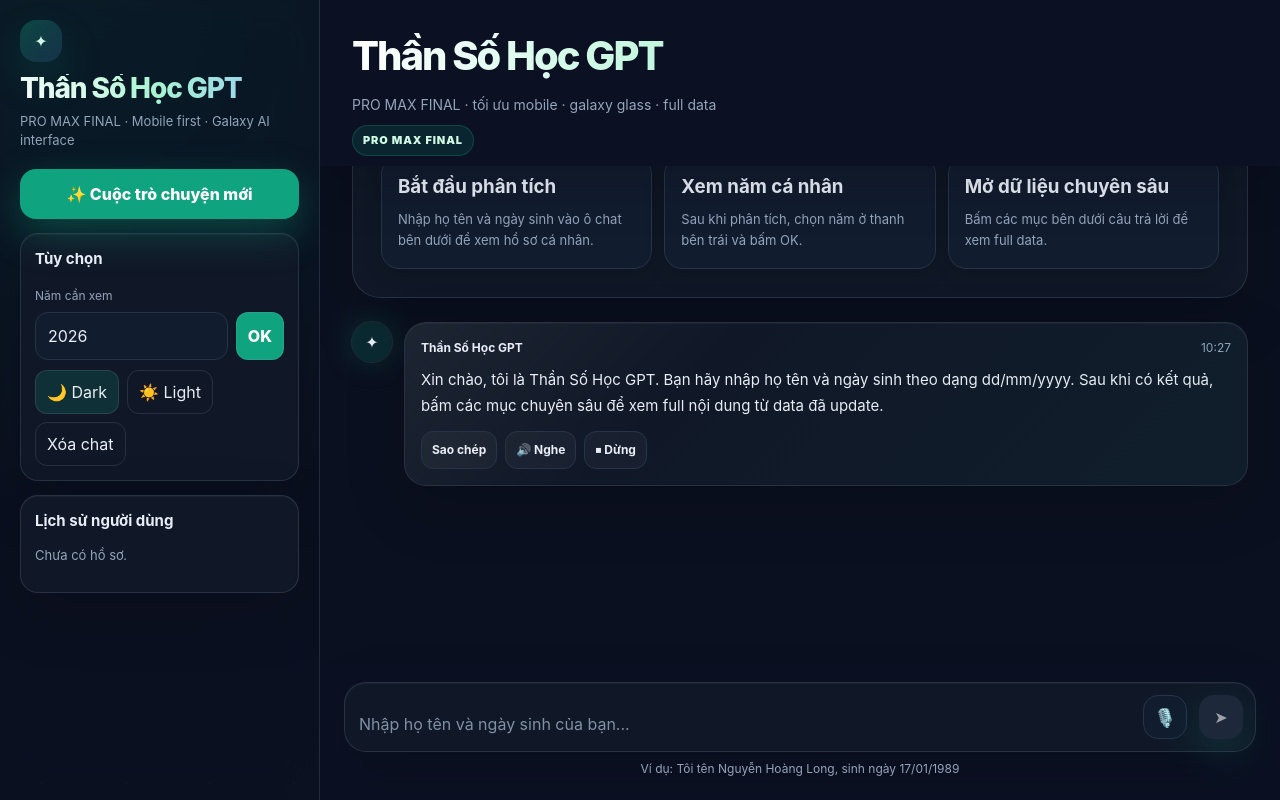
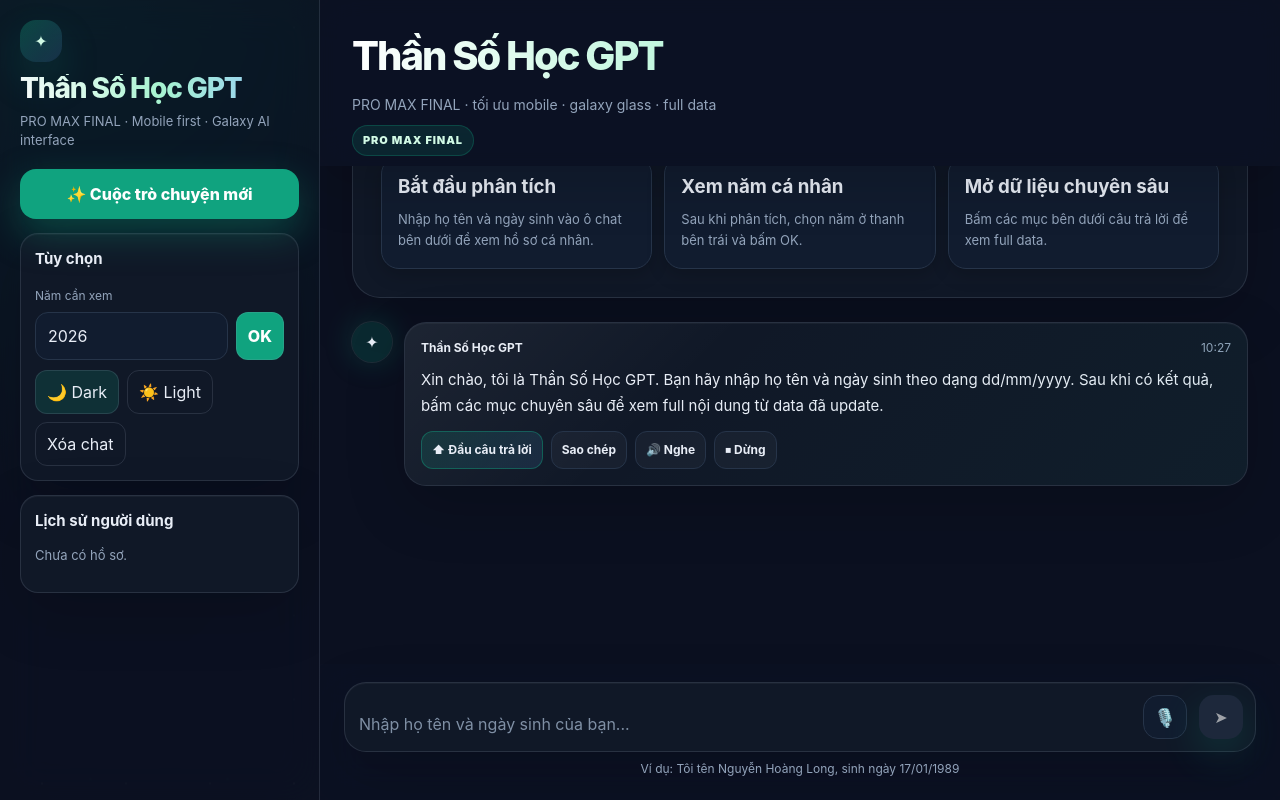
Before and after one commit to 88cocapepsi/than-so-hoc-gpt, a React (Vite) app: page / in a window 1280 px wide. Built offline with nearby package versions, Linux system fonts and the light colour scheme.

Commit message:
Update App.jsx

```diff
--- a/src/App.jsx
+++ b/src/App.jsx
@@ -243,6 +243,7 @@ button{touch-action:manipulation}
   transition:transform .16s ease, background .16s ease, border-color .16s ease;
 }
 .voice-btn:hover,.mic-btn:hover{background:rgba(255,255,255,.075);border-color:rgba(16,163,127,.45);transform:translateY(-1px)}
+.answer-top-btn{background:linear-gradient(135deg,rgba(16,163,127,.18),rgba(96,165,250,.12))!important;border-color:rgba(16,163,127,.42)!important}
 .mic-btn{
   width:44px;
   height:44px;
@@ -926,9 +927,14 @@ function Message({ message, theme, onCopy, onAdvancedSelect }) {
   const isUser = message.role === "user";
   const isMainAnalysis = !isUser && message.kind === "main" && message.profile;
   const isSecondaryMenu = !isUser && message.kind === "secondary" && message.profile;
+  const answerRef = useRef(null);
+
+  function scrollToAnswerTop() {
+    answerRef.current?.scrollIntoView({ behavior: "smooth", block: "start" });
+  }
 
   return (
-    <div className={`msg-row ${isUser ? "msg-user" : ""}`}>
+    <div ref={answerRef} className={`msg-row ${isUser ? "msg-user" : ""}`}>
       {!isUser && <div className="avatar ai promax-avatar" style={{ background: theme.accentSoft }}>✦</div>}
       <div
         className={`msg ${isUser ? "user-bubble" : "ai-bubble"} promax-message`}
@@ -951,6 +957,9 @@ function Message({ message, theme, onCopy, onAdvancedSelect }) {
 
         {!isUser && (
           <div className="audio-actions">
+            <button className="voice-btn answer-top-btn" style={{ color: theme.text, borderColor: theme.border }} onClick={scrollToAnswerTop}>
+              ⬆ Đầu câu trả lời
+            </button>
             <button className="voice-btn" style={{ color: theme.text, borderColor: theme.border }} onClick={() => onCopy(message.content)}>
               Sao chép
             </button>
```
